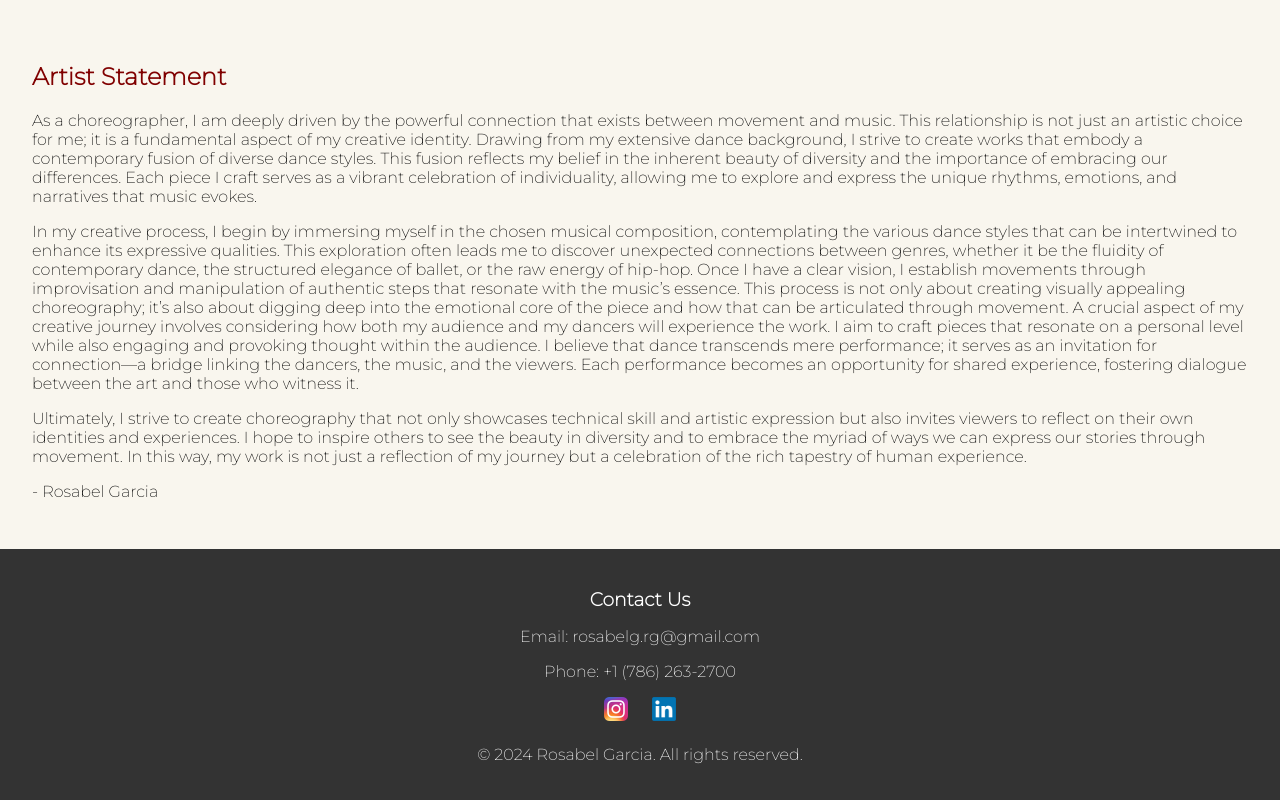
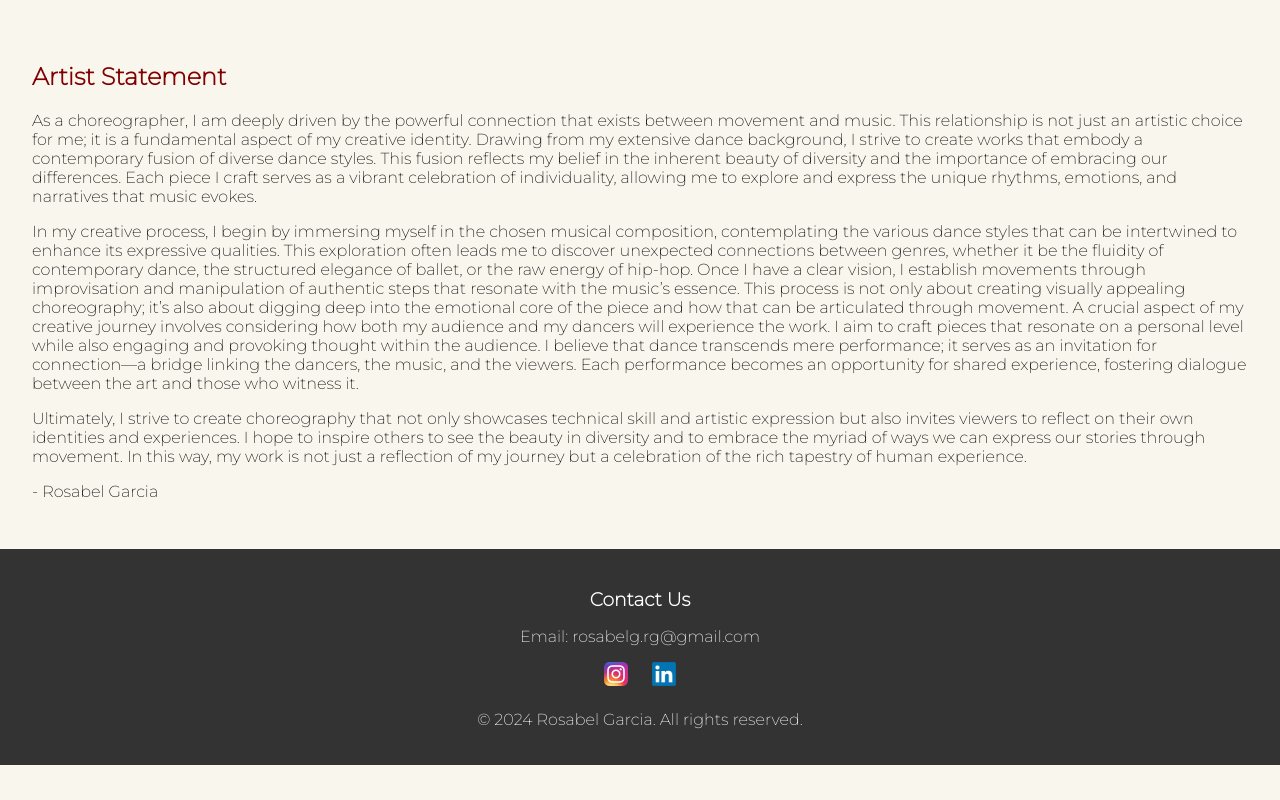
Before and after one commit to rosabelgarcia/website, a plain HTML site: page index.html in a window 1280 px wide. Shown: the part 614-1414 px from the top of the page. After the commit the page ends 1379 px from the top, so only its background shows below. Drawn offline with Linux system fonts and the light colour scheme; a script that the page names is missing.

Commit message:
Update index.html

```diff
--- a/index.html
+++ b/index.html
@@ -49,7 +49,6 @@
         <div class="footer-content">
             <h3>Contact Us</h3>
             <p>Email: <a href="mailto:rosabelg.rg@gmail.com">rosabelg.rg@gmail.com</a></p>
-            <p>Phone: <a href="tel:+17862632700">+1 (786) 263-2700</a></p>
 
             <div class="social-media">
                 <a href="https://www.instagram.com/rosabelgdance/" target="_blank" aria-label="Instagram">
```
